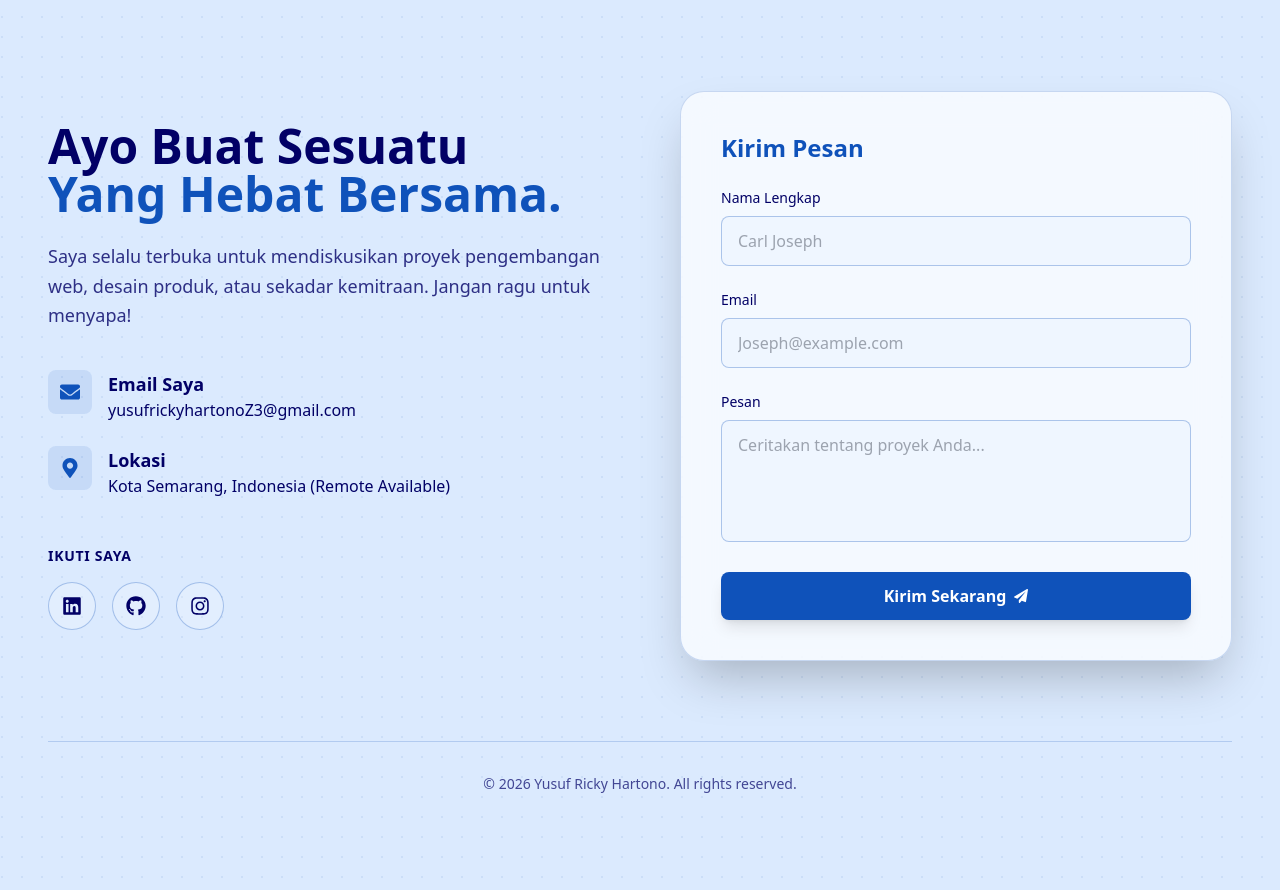
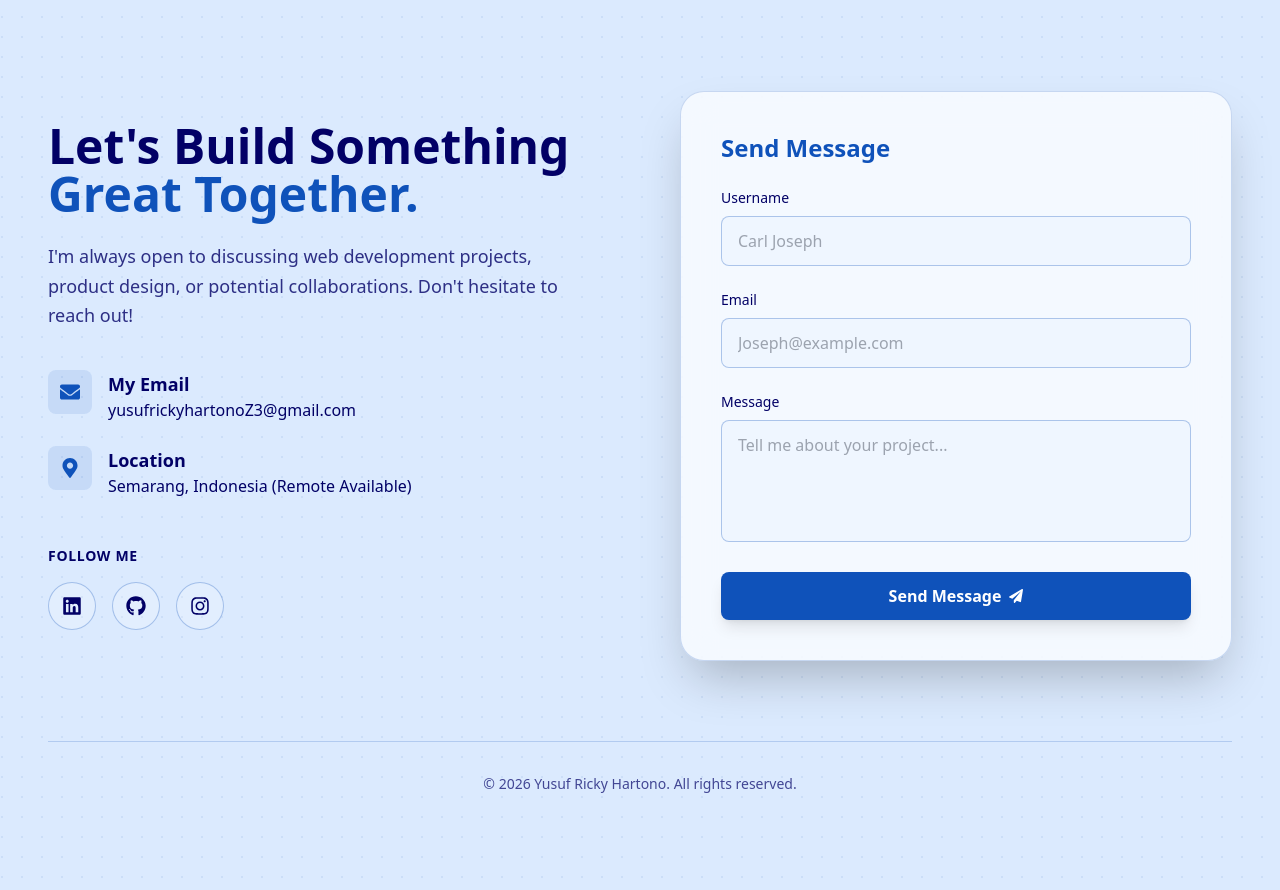
Before and after one commit to Ucupz3/Portofolio-gwe, a React (Vite) app: page / in a window 1280 px wide. Shown: the part 4664-5554 px from the top of the page. Built offline with nearby package versions, Linux system fonts and the light colour scheme.

Commit message:
contack ke basha inggris

```diff
--- a/src/components/contact.jsx
+++ b/src/components/contact.jsx
@@ -48,11 +48,11 @@ const Contact = () => {
           {/* BAGIAN KIRI */}
           <div className="lg:w-1/2 flex flex-col justify-center">
             <h2 className="text-4xl md:text-5xl font-bold mb-6 leading-tight">
-              Ayo Buat Sesuatu <br />
-              <span className="text-sapphire">Yang Hebat Bersama.</span>
+              Let's Build Something <br />
+              <span className="text-sapphire">Great Together.</span>
             </h2>
             <p className="text-navy/80 text-lg mb-10 leading-relaxed">
-              Saya selalu terbuka untuk mendiskusikan proyek pengembangan web, desain produk, atau sekadar kemitraan. Jangan ragu untuk menyapa!
+              I'm always open to discussing web development projects, product design, or potential collaborations. Don't hesitate to reach out!
             </p>
 
             <div className="space-y-6">
@@ -62,7 +62,7 @@ const Contact = () => {
                   <FaEnvelope size={20} />
                 </div>
                 <div>
-                  <h4 className="font-semibold text-lg">Email Saya</h4>
+                  <h4 className="font-semibold text-lg">My Email</h4>
                   <a href="mailto:yusufrickyhartono09@gmail.com" className="text-navy hover:text-sapphire transition-colors">
                     yusufrickyhartonoZ3@gmail.com
                   </a>
@@ -75,9 +75,9 @@ const Contact = () => {
                   <FaMapMarkerAlt size={20} />
                 </div>
                 <div>
-                  <h4 className="font-semibold text-lg">Lokasi</h4>
+                  <h4 className="font-semibold text-lg">Location</h4>
                   <p className="text-navy">
-                    <a href="https://maps.app.goo.gl/Krfd9Eoc3GMbKjTU8">Kota Semarang, Indonesia</a> (Remote Available)
+                    <a href="https://maps.app.goo.gl/Krfd9Eoc3GMbKjTU8">Semarang, Indonesia</a> (Remote Available)
                   </p>
                 </div>
               </div>
@@ -85,7 +85,7 @@ const Contact = () => {
 
             {/* Sosmed */}
             <div className="mt-12">
-              <p className="text-sm text-navy font-semibold uppercase tracking-wider mb-4">Ikuti Saya</p>
+              <p className="text-sm text-navy font-semibold uppercase tracking-wider mb-4">Follow Me</p>
               <div className="flex gap-4">
                 <SocialLink href="https://www.linkedin.com/in/yusufrickyh13" icon={<FaLinkedin />} />
                 <SocialLink href="https://github.com/Ucupz3" icon={<FaGithub />} />
@@ -97,11 +97,11 @@ const Contact = () => {
           {/* BAGIAN KANAN: Form */}
           <div className="lg:w-1/2">
             <div className="bg-white/70 backdrop-blur-lg border border-sapphire/20 rounded-3xl p-8 md:p-10 shadow-2xl">
-              <h3 className="text-2xl font-bold mb-6 text-sapphire">Kirim Pesan</h3>
+              <h3 className="text-2xl font-bold mb-6 text-sapphire">Send Message</h3>
 
               <form ref={form} onSubmit={sendEmail} className="space-y-6">
                 <div>
-                  <label htmlFor="name" className="block text-sm font-medium text-navy mb-2">Nama Lengkap</label>
+                  <label htmlFor="name" className="block text-sm font-medium text-navy mb-2">Username</label>
                   <input type="text" name="name" placeholder="Carl Joseph" required
                     className="w-full bg-blue-50 border border-sapphire/30 rounded-lg px-4 py-3 text-navy" />
                 </div>
@@ -111,13 +111,13 @@ const Contact = () => {
                     className="w-full bg-blue-50 border border-sapphire/30 rounded-lg px-4 py-3 text-navy" />
                 </div>
                 <div>
-                  <label htmlFor="message" className="block text-sm font-medium text-navy mb-2">Pesan</label>
-                  <textarea name="message" rows="4" placeholder="Ceritakan tentang proyek Anda..." required
+                  <label htmlFor="message" className="block text-sm font-medium text-navy mb-2">Message</label>
+                  <textarea name="message" rows="4" placeholder="Tell me about your project..." required
                     className="w-full bg-blue-50 border border-sapphire/30 rounded-lg px-4 py-3 text-navy resize-none" />
                 </div>
                 <button type="submit"
                   className="w-full bg-sapphire hover:bg-navy text-white font-bold py-3 px-6 rounded-lg flex justify-center items-center gap-2 shadow-lg">
-                  Kirim Sekarang <FaPaperPlane size={14} />
+                  Send Message <FaPaperPlane size={14} />
                 </button>
               </form>
             </div>
```
